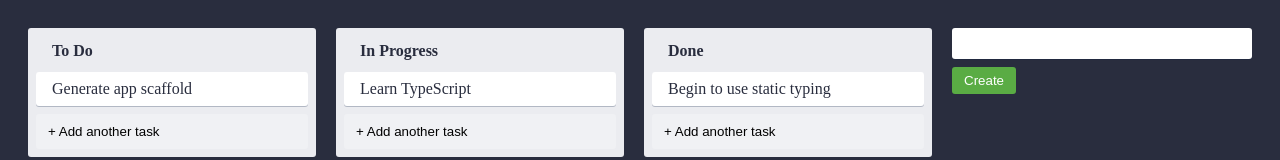
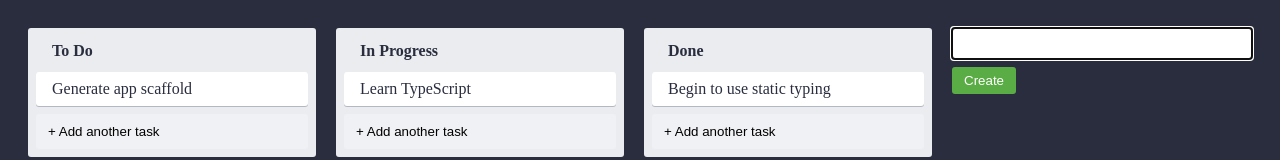
Before and after one commit to kip-guile/kanban-board-typescript, a React (Create React App) app: page / in a window 1280 px wide. Both pictures are taken after a click on the button "+ Add another list". Shown: the top 160 px of the page. Built offline with nearby package versions, Linux system fonts and the light colour scheme.

Commit message:
input focus

```diff
--- a/src/NewItemForm.tsx
+++ b/src/NewItemForm.tsx
@@ -1,5 +1,6 @@
 import React, { useState } from 'react'
 import { NewItemFormContainer, NewItemButton, NewItemInput } from './styles'
+import { useFocus } from './utils/useFocus'
 
 interface NewItemFormProps {
   onAdd(text: string): void
@@ -7,10 +8,15 @@
 
 export const NewItemForm = (props: NewItemFormProps) => {
   const [text, setText] = useState('')
+  const inputRef = useFocus()
 
   return (
     <NewItemFormContainer>
-      <NewItemInput value={text} onChange={(e) => setText(e.target.value)} />
+      <NewItemInput
+        ref={inputRef}
+        value={text}
+        onChange={(e) => setText(e.target.value)}
+      />
       <NewItemButton onClick={() => props.onAdd(text)}>Create</NewItemButton>
     </NewItemFormContainer>
   )
--- /dev/null
+++ b/src/utils/useFocus.ts
@@ -0,0 +1,11 @@
+import { useRef, useEffect } from 'react'
+
+export const useFocus = () => {
+  const ref = useRef<HTMLInputElement>(null)
+
+  useEffect(() => {
+    ref.current?.focus()
+  })
+
+  return ref
+}
```
